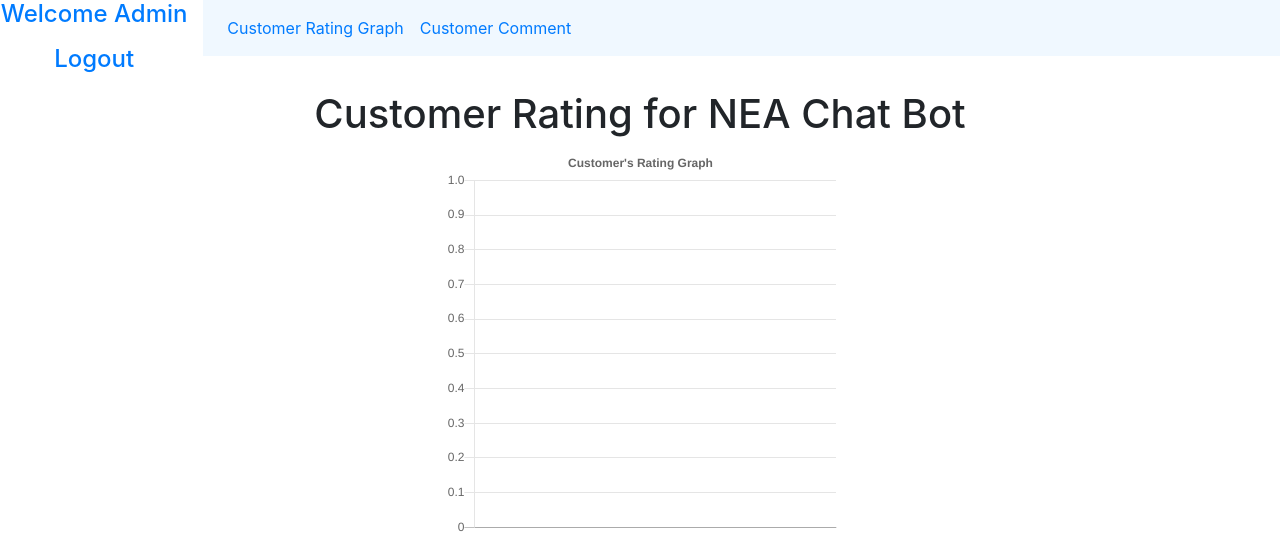
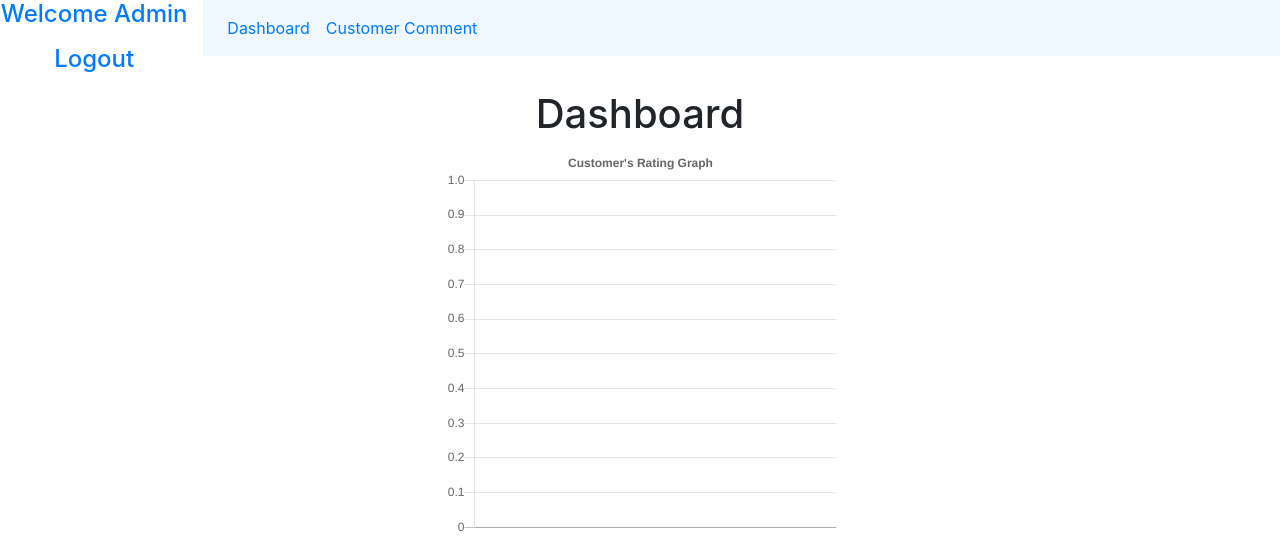
Before and after one commit to FYP-Chatbot-Team/Customer_Service_ChatBot, a Flask app: template templates/graph.html in a window 1280 px wide. Shown: the top 542 px of the page. Run offline with Flask 2, Linux system fonts and the light colour scheme; the template is opened without the code that fills it: most values are stand-ins (such as "Sample title", 1, 10 or a date in 2020); some libraries are stand-ins or nearby versions.

Commit message:
Update: Update Admin Website - Syabil

```diff
--- a/templates/comment.html
+++ b/templates/comment.html
@@ -27,7 +27,7 @@
                         <ul class="nav navbar-nav">
 
                             <li class="nav-item">
-                                <a href="{{url_for('graph')}}" class="nav-link" > Customer Rating Graph </a>
+                                <a href="{{url_for('graph')}}" class="nav-link"> Dashboard </a>
                             </li>
 
                             <li class="nav-item">
--- a/templates/graph.html
+++ b/templates/graph.html
@@ -26,7 +26,7 @@
                     <div>
                         <ul class="nav navbar-nav">
                             <li class="nav-item">
-                                <a href="{{url_for('graph')}}" class="nav-link" > Customer Rating Graph </a>
+                                <a href="{{url_for('graph')}}" class="nav-link" > Dashboard </a>
                             </li>
                             <li class="nav-item">
                                 <a href="{{url_for('comment')}}" class="nav-link" > Customer Comment </a>
@@ -39,7 +39,7 @@
     </div>
 
     <!--Graph-->
-    <center><h1>Customer Rating for NEA Chat Bot</h1></center>
+    <center><h1>Dashboard</h1></center>
     <center>
     <div class="col-sm-4 text-center">
     <canvas id="myChart" width="100" height="100"></canvas>
```
